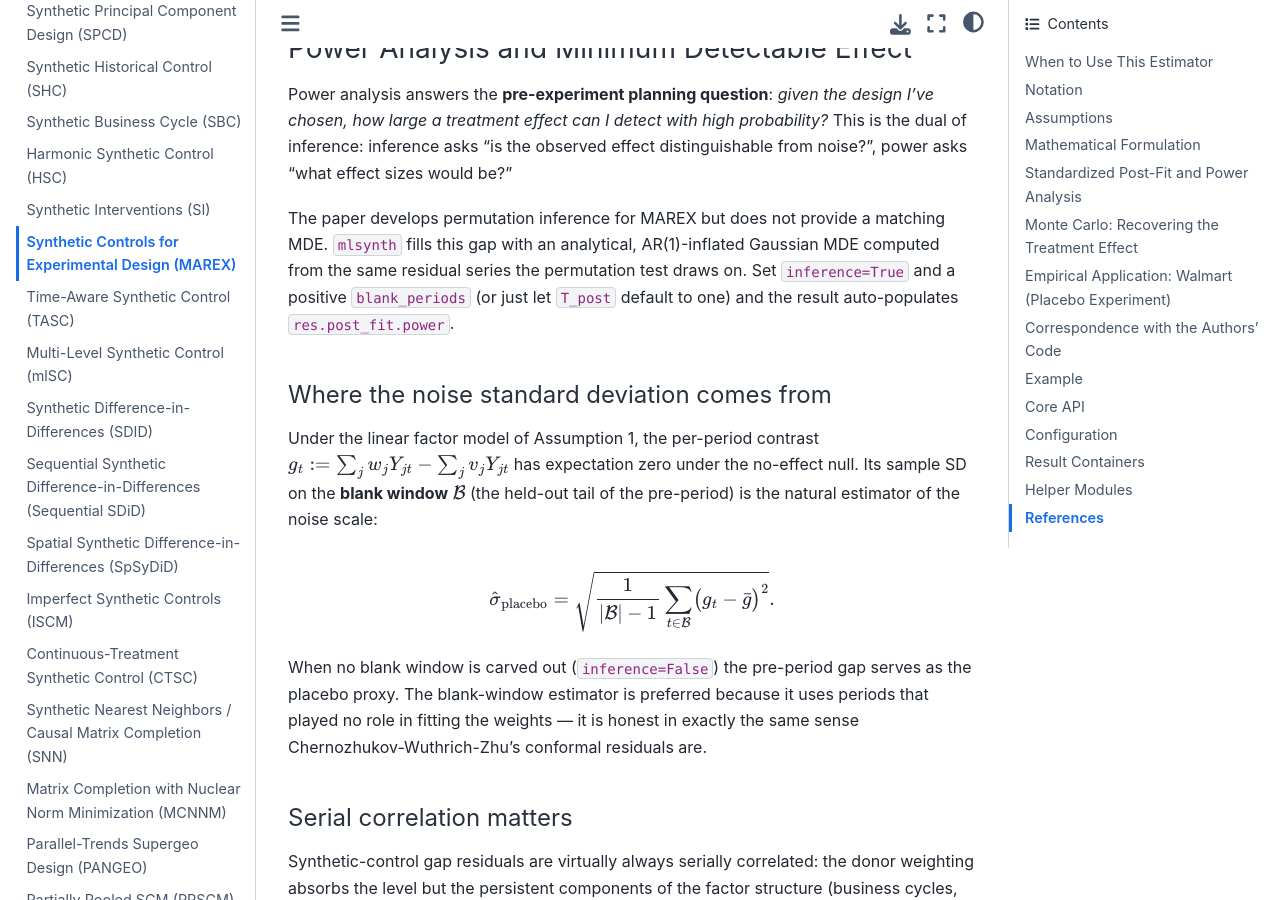
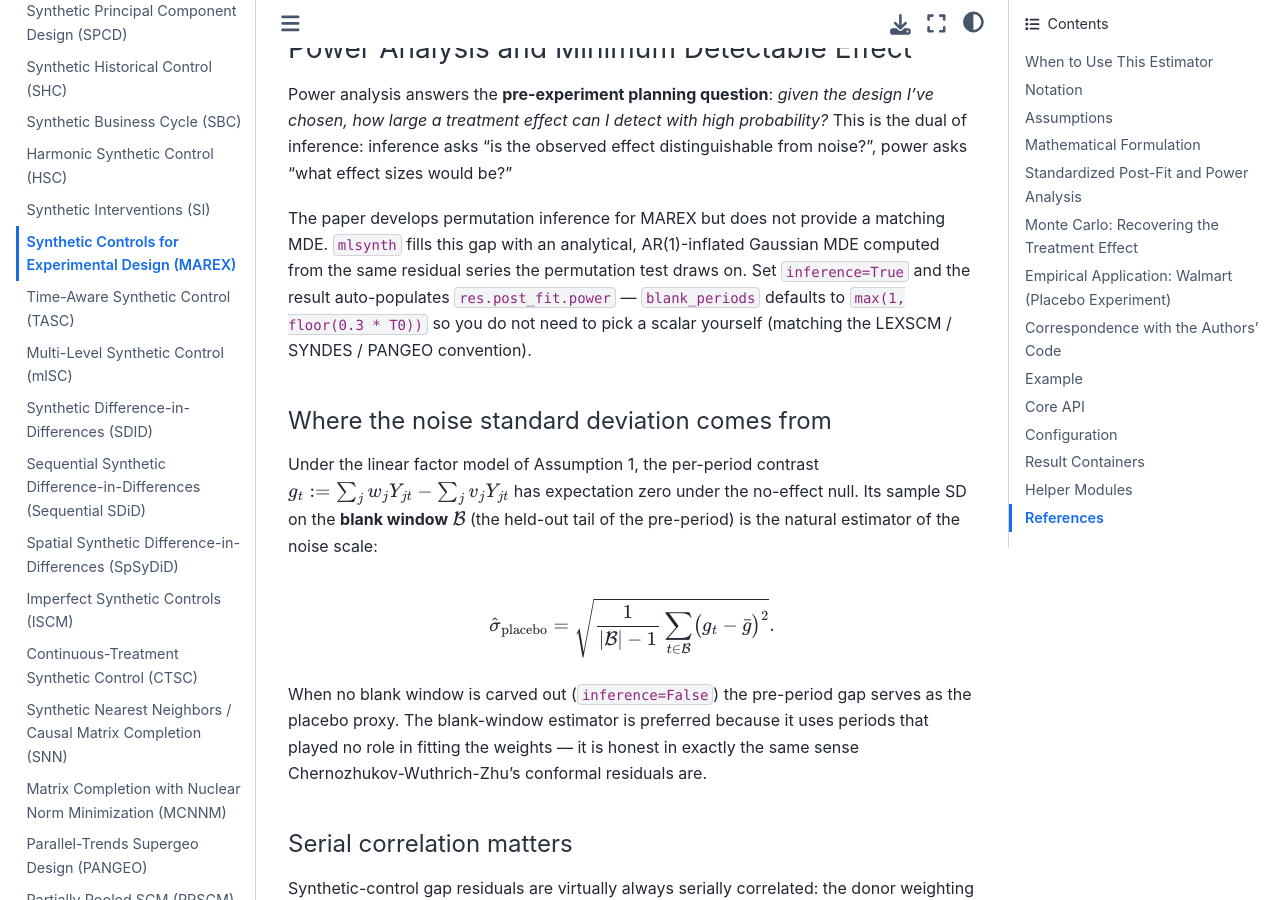
Before and after one commit to jgreathouse9/mlsynth, a Sphinx documentation site: the page built from docs/marex.rst, in a window 1280 px wide and 900 px high, scrolled down 4707 px. Built offline with Sphinx 7.4.7 and the Sphinx Book theme 1.1.4, drawn with Linux system fonts in a browser that asks for light colours; pages that are not in the unit, such as notebooks, are missing from menus; some of the changed text lies outside the part shown.

Commit message:
Add files via upload

```diff
--- a/docs/marex.rst
+++ b/docs/marex.rst
@@ -224,9 +224,10 @@ effect distinguishable from noise?", power asks "what effect sizes would be?"
 The paper develops permutation inference for MAREX but does not provide a
 matching MDE. ``mlsynth`` fills this gap with an analytical, AR(1)-inflated
 Gaussian MDE computed from the same residual series the permutation test
-draws on. Set ``inference=True`` and a positive ``blank_periods`` (or just
-let ``T_post`` default to one) and the result auto-populates
-``res.post_fit.power``.
+draws on. Set ``inference=True`` and the result auto-populates
+``res.post_fit.power`` — ``blank_periods`` defaults to
+``max(1, floor(0.3 * T0))`` so you do not need to pick a scalar yourself
+(matching the LEXSCM / SYNDES / PANGEO convention).
 
 Where the noise standard deviation comes from
 """"""""""""""""""""""""""""""""""""""""""""""
@@ -542,9 +543,11 @@ Example
    res = MAREX({
        "df": df, "outcome": "revenue", "unitid": "market", "time": "week",
        "T0": 40,            # 40 pre-experiment weeks
+       # Equivalently: pass a 0/1 column marking the experiment window
+       # "post_col": "in_experiment",
        "m_eq": 2,           # treat exactly two markets
        "design": "standard",
-       "inference": True, "blank_periods": 4, "T_post": 4,
+       "inference": True,   # blank_periods defaults to floor(0.3 * T0) = 12
        "display_graph": True,
    }).fit()
 
```
